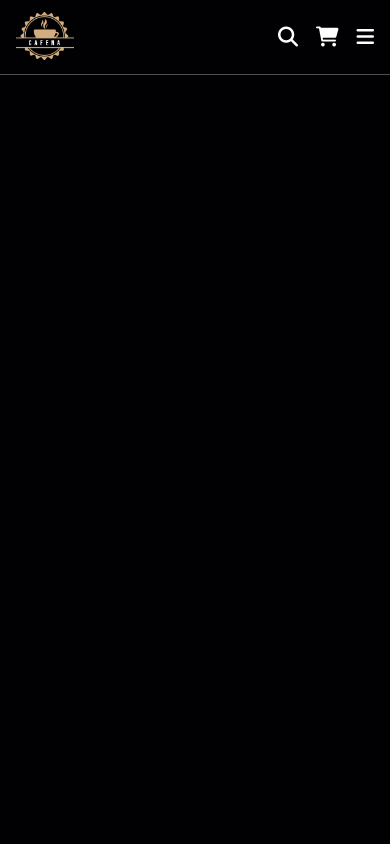
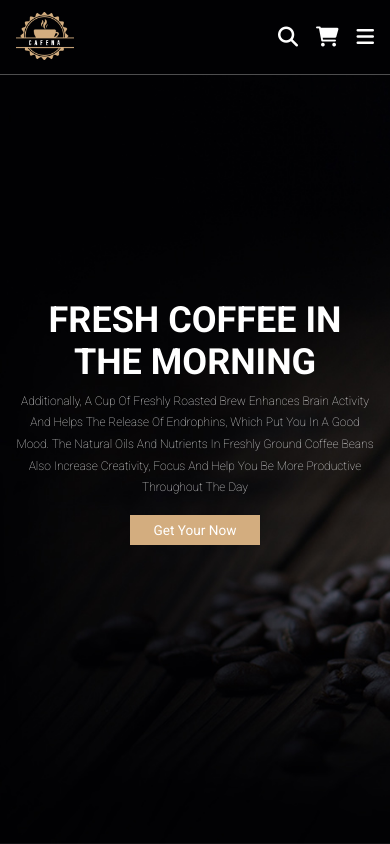
Before and after one commit to shafrinahamed97/coffee-shop-practice, a plain HTML site: page index.html in a window 390 px wide. Drawn offline with Linux system fonts and the light colour scheme.

Commit message:
start home section

```diff
--- a/index.html
+++ b/index.html
@@ -76,6 +76,18 @@
     </header>
     <!--header section end-->
 
+    <!--home section start-->
+
+    <section class="home" id="home">
+        <div class="content">
+            <h3>fresh coffee in the morning</h3>
+            <p>Additionally, a cup of freshly roasted brew enhances brain activity and helps the release of endrophins, which put you in a good mood. The natural oils and nutrients in freshly ground coffee beans also increase creativity, focus and help you be more productive throughout the day</p>
+            <a href="#" class="btn">get your now</a>
+        </div>
+    </section>
+
+    <!--home section end-->
+
 
 
 
@@ -95,7 +107,7 @@
 
 
 <!--custom js file link-->
-<!-- <script src="js/script.js"></script> -->
+
 <script src="script.js"></script>
 
 </body>
--- a/style.css
+++ b/style.css
@@ -44,6 +44,12 @@ html::-webkit-scrollbar-thumb{
 body{
     background: var(--bg);
 }
+
+section{
+    padding: 2rem 7%;
+}
+
+
 
 .btn{
     margin-top: 1rem;
@@ -191,6 +197,34 @@ body{
     text-align: center;
 }
 
+.home{
+    min-height: 100vh;
+    display: flex ;
+    align-items: center;
+    background: url(./images/home-img.jpeg) no-repeat;
+    background-size: cover;
+    background-position: center;
+
+}
+
+.home .content{
+    max-width: 60rem;
+}
+
+.home .content h3{
+    font-size: 6rem;
+    text-transform: uppercase;
+    color: #fff;
+}
+
+.home .content p{
+    font-size: 1.5rem;
+    font-weight: lighter;
+    line-height: 1.8;
+    padding: 1rem 0;
+    color: #eee;
+}
+
 
 
 
@@ -210,6 +244,9 @@ body{
 
     .header{
         padding: 1.5rem 2rem;
+    }
+    section{
+        padding: 2rem ;
     }
 }
 
@@ -244,6 +281,20 @@ body{
         right: 2rem;
     }
 
+    .home{
+        background-position: left;
+        justify-content: center;
+        text-align: center;
+    }
+
+    .home .content h3{
+        font-size: 4.5rem;
+    }
+
+    .home .content p{
+        font-size: 1.5rem;
+    }
+
 
 }
 
```
